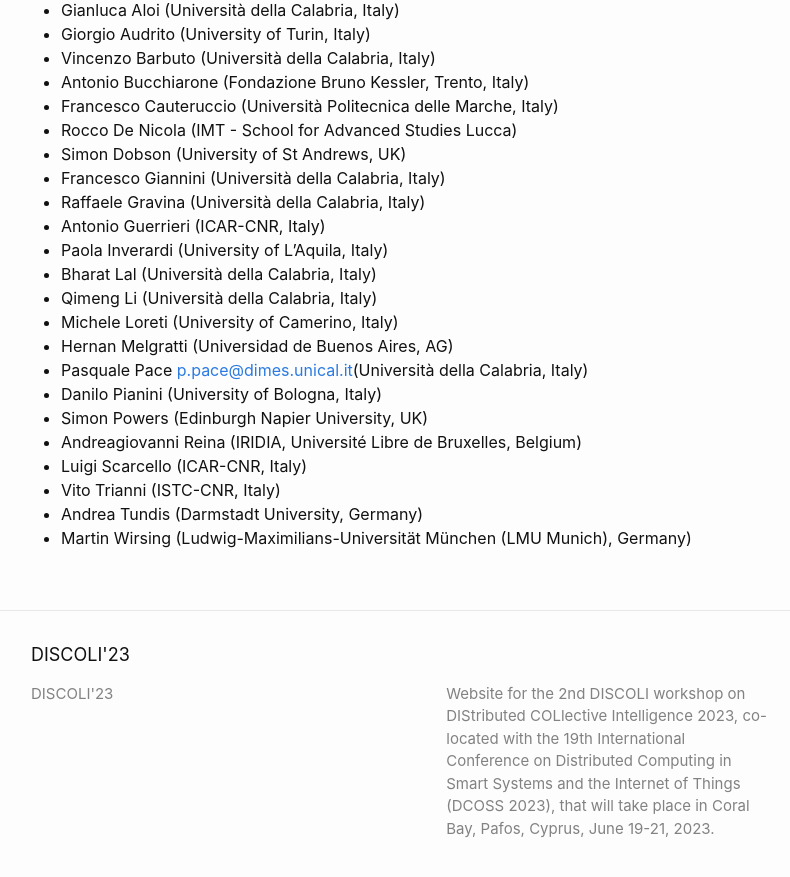
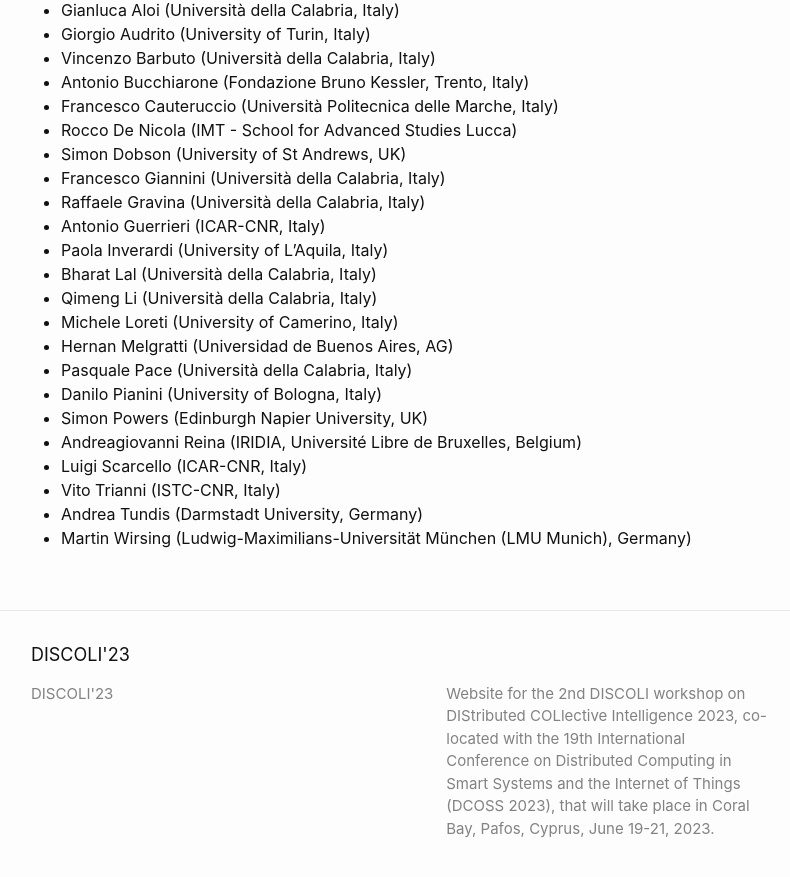
Before and after one commit to discoli-workshop/2023, a Jekyll site: the page built from committees.md, in a window 1280 px wide and 900 px high, scrolled down 745 px. Shown: the top 877 px of the window, without its empty margins (239-1029 px from the left). Built offline with Jekyll 4.4.1, drawn with Linux system fonts in a browser that asks for light colours.

Commit message:
Strip email

```diff
--- a/committees.md
+++ b/committees.md
@@ -50,7 +50,7 @@ permalink: /committees/
 * Qimeng Li (Università della Calabria, Italy)
 * Michele Loreti (University of Camerino, Italy)
 * Hernan Melgratti (Universidad de Buenos Aires, AG)
-* Pasquale Pace <p.pace@dimes.unical.it>(Università della Calabria, Italy)
+* Pasquale Pace (Università della Calabria, Italy)
 * Danilo Pianini (University of Bologna, Italy)
 * Simon Powers (Edinburgh Napier University, UK)
 * Andreagiovanni Reina (IRIDIA, Université Libre de Bruxelles, Belgium)
```
